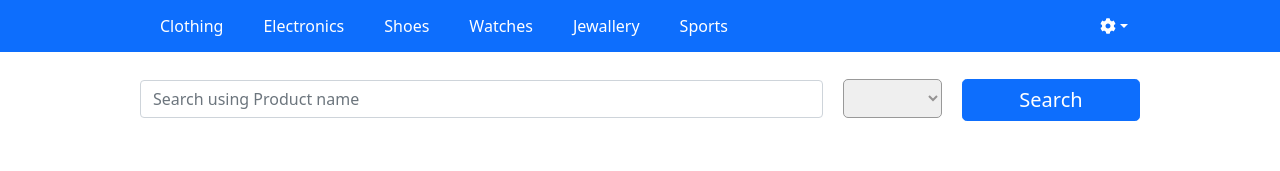
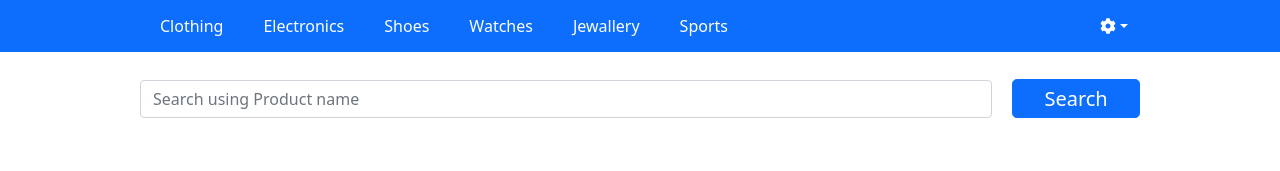
Before and after one commit to ZiadElabd/E-Commerce, a Vue app in the folder front-end/: page /Products in a window 1280 px wide. Shown: the top 171 px of the page. Built offline with nearby package versions, Linux system fonts and the light colour scheme; no server answers; the HTML template or start-up script is replaced by a standard one.

Commit message:
search in db

```diff
--- a/front-end/src/components/Products.vue
+++ b/front-end/src/components/Products.vue
@@ -22,12 +22,6 @@
 
       </div>
       <div class="searchBtn">
-        <select id="cars" v-model="searchType" @change="onChange($event)">
-          <option value="Title">Title</option>
-          <option value="ISBN">ISBN</option>
-          <option value="Author">Author</option>
-          <option value="Publisher">Publisher</option>
-        </select>
         <b-button variant="primary" @click="search" class="btn  btn-lg btn-full "> Search </b-button>
       </div>
 
@@ -224,13 +218,13 @@ a{
   display: flex;
 }
 .searchBtn{
-  width: 400px;
+  width: 150px;
   margin-top: 79px;
   margin-left: 20px;
   display: flex;
 }
 .btn{
-  line-height: 1.2;
+  line-height: 1;
 }
 select{
   width: 180px;
```
Also changed, not shown: 2 other files (tests, documents, lock files or other folders).
